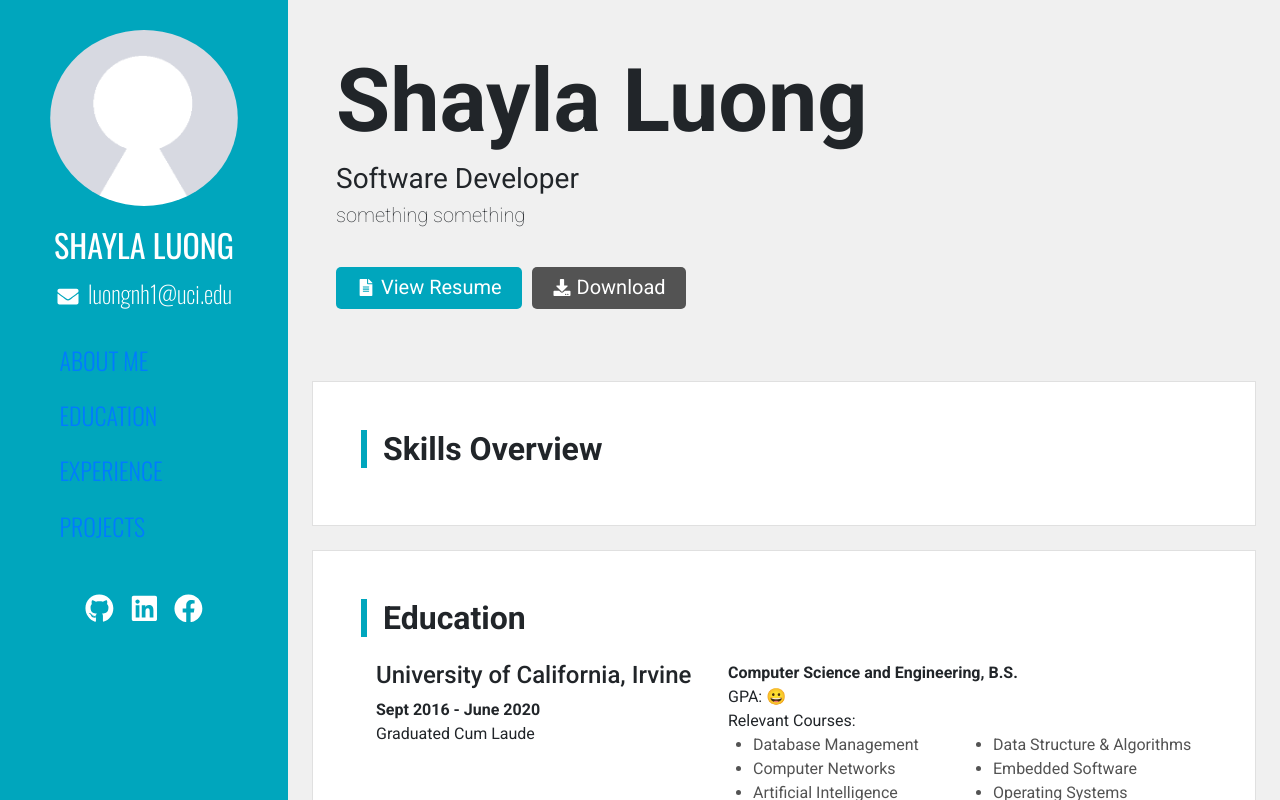
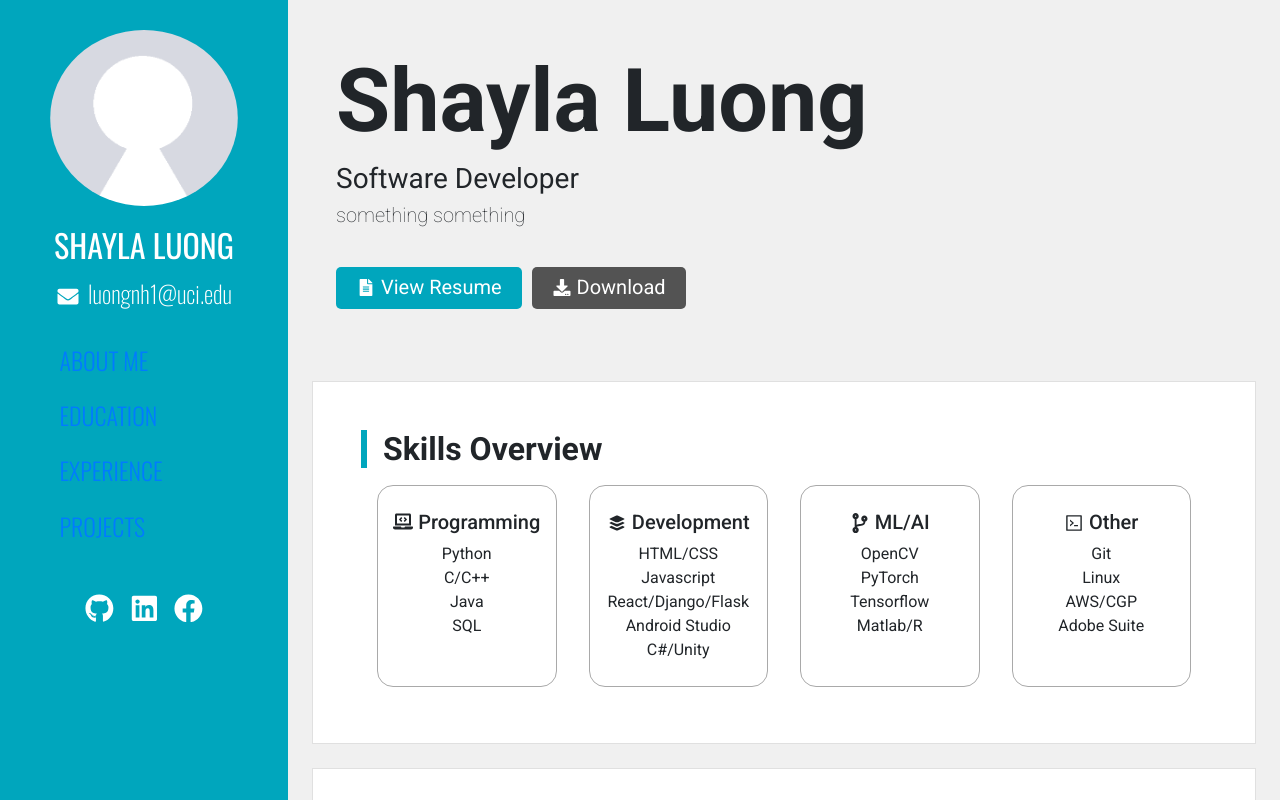
Before and after one commit to sluong-wf/sluong, a React (Create React App) app: page / in a window 1280 px wide. Shown: the top 800 px of the page. Built offline with nearby package versions, Linux system fonts and the light colour scheme.

Commit message:
updated skills section

```diff
--- a/src/components/Main.js
+++ b/src/components/Main.js
@@ -1,5 +1,5 @@
-import React, {useState, Fragment} from 'react';
-import { Tooltip, Container, Button, Modal } from 'react-bootstrap';
+import React, { Fragment } from 'react';
+import { Tooltip } from 'react-bootstrap';
 import { FaGithub, FaLinkedin, FaFacebook, FaEnvelope, FaDownload } from "react-icons/fa";
 
 import Hero from './Hero';
@@ -7,6 +7,7 @@ import Education from './Education';
 import Experience from './Experience';
 import Projects from './Projects';
 import ResumeModal from './Modal';
+import Skills from './Skills';
 
 import profile_pic from "../assets/images/profile_pic.png";
 import resume_pdf from "../assets/sluong-resume.pdf";
@@ -103,9 +104,7 @@ class Main extends React.Component {
                         </div>
                     </div>
 
-                    <div className="skills-section content-section-container">
-                        <h2 className="section-title font-weight-bold">Skills Overview</h2>
-                    </div>
+                    <Skills />
 
                     <Education ref={this.education} id="my-education"/>
                     <Experience ref={this.experience} id="my-experience"/>
--- /dev/null
+++ b/src/components/Skills.js
@@ -0,0 +1,62 @@
+import React from 'react';
+import { Container, Row, Col } from 'react-bootstrap'
+
+import { FaTabletAlt, FaLaptopCode, FaMobileAlt, FaCodeBranch } from "react-icons/fa";
+import { MdDeveloperMode } from "react-icons/md";
+import { IoIosApps } from "react-icons/io";
+import { AiOutlineCode } from "react-icons/ai"
+
+
+export default class Skills extends React.Component {
+    render() {
+        return (
+            <div className="skills-section content-section-container">
+                <h2 className="section-title font-weight-bold">Skills Overview</h2>
+                <Container>
+                    <Row>
+                        <Col className="skill-col">
+                            <h5><FaLaptopCode className="icon-size-adjust"/> Programming</h5>
+                            <ul>
+                                <li>Python</li>
+                                <li>C/C++</li>
+                                <li>Java</li>
+                                <li>SQL</li>
+                            </ul>
+                        </Col>
+
+                        <Col className="skill-col">
+                            <h5><IoIosApps/> Development</h5>
+                            <ul>
+                                <li>HTML/CSS</li>
+                                <li>Javascript</li>
+                                <li>React/Django/Flask</li>
+                                <li>Android Studio</li>
+                                <li>C#/Unity</li>
+                            </ul>
+                        </Col>
+
+                        <Col className="skill-col">
+                            <h5><FaCodeBranch/> ML/AI</h5>
+                            <ul>
+                                <li>OpenCV</li>
+                                <li>PyTorch</li>
+                                <li>Tensorflow</li>
+                                <li>Matlab/R</li>
+                            </ul>
+                        </Col>
+
+                        <Col className="skill-col">
+                            <h5><AiOutlineCode/> Other</h5>
+                            <ul>
+                                <li>Git</li>
+                                <li>Linux</li>
+                                <li>AWS/CGP</li>
+                                <li>Adobe Suite</li>
+                            </ul>
+                        </Col>
+                    </Row>
+                </Container>
+            </div>
+        );
+    }
+}
--- a/src/index.css
+++ b/src/index.css
@@ -193,3 +193,25 @@ code {
   font-weight: normal;
   padding: 0 !important;
 }
+
+/* SKILLS SECTION */
+.skill-col {
+  margin: 0.5rem 1rem;
+  padding: 1.5rem 0.5rem;
+  text-align: center;
+  border: solid 1px darkgray;
+  border-radius: 1rem;
+  min-width: 9rem !important;
+  max-width: 15rem !important;
+}
+
+.skill-col:hover {
+  border: solid 1px var(--main-color);
+}
+
+.skill-col ul {
+  padding: 0;
+  margin: 0;
+  list-style: None;
+  text-align: center;
+}
```
